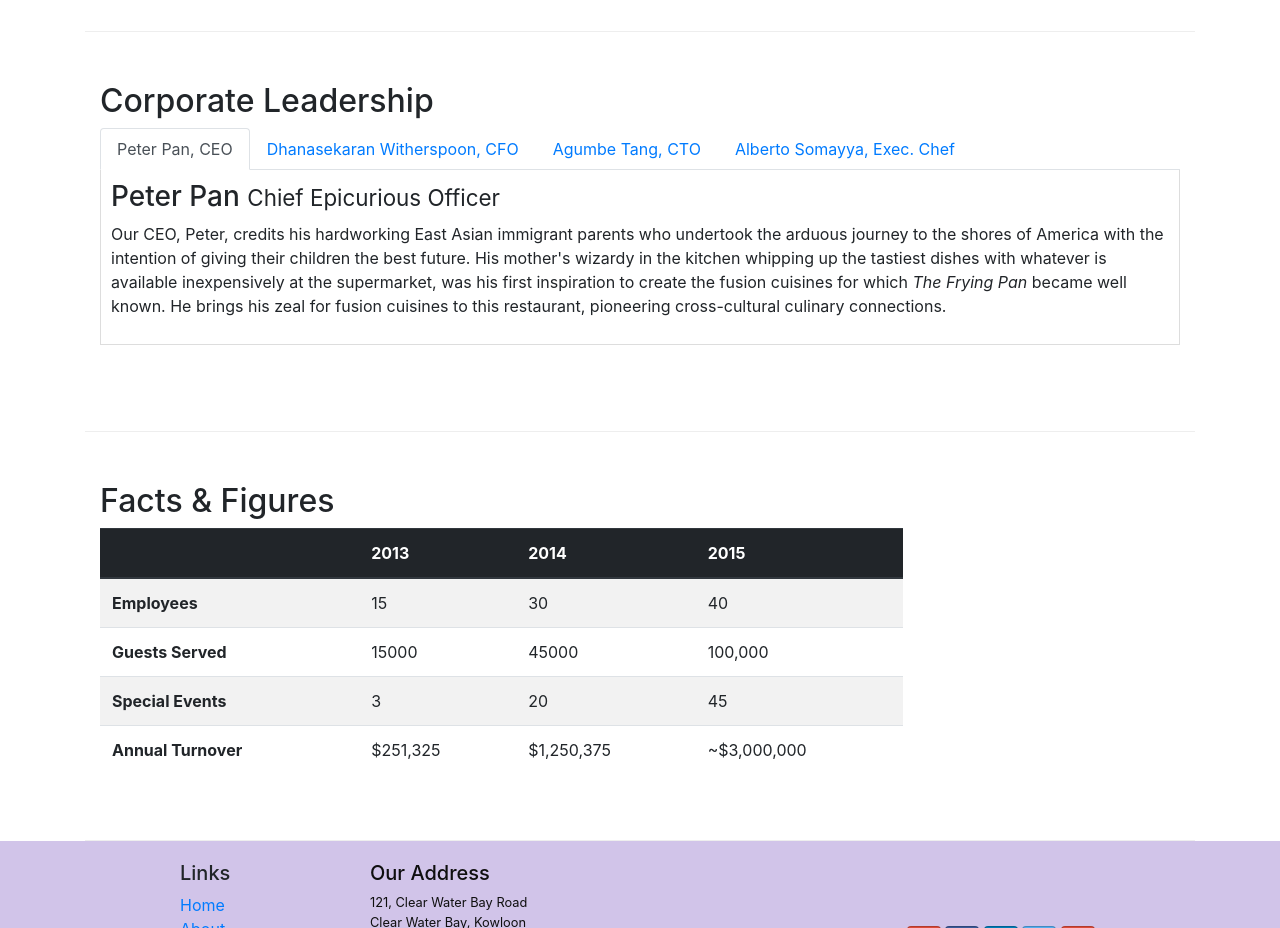
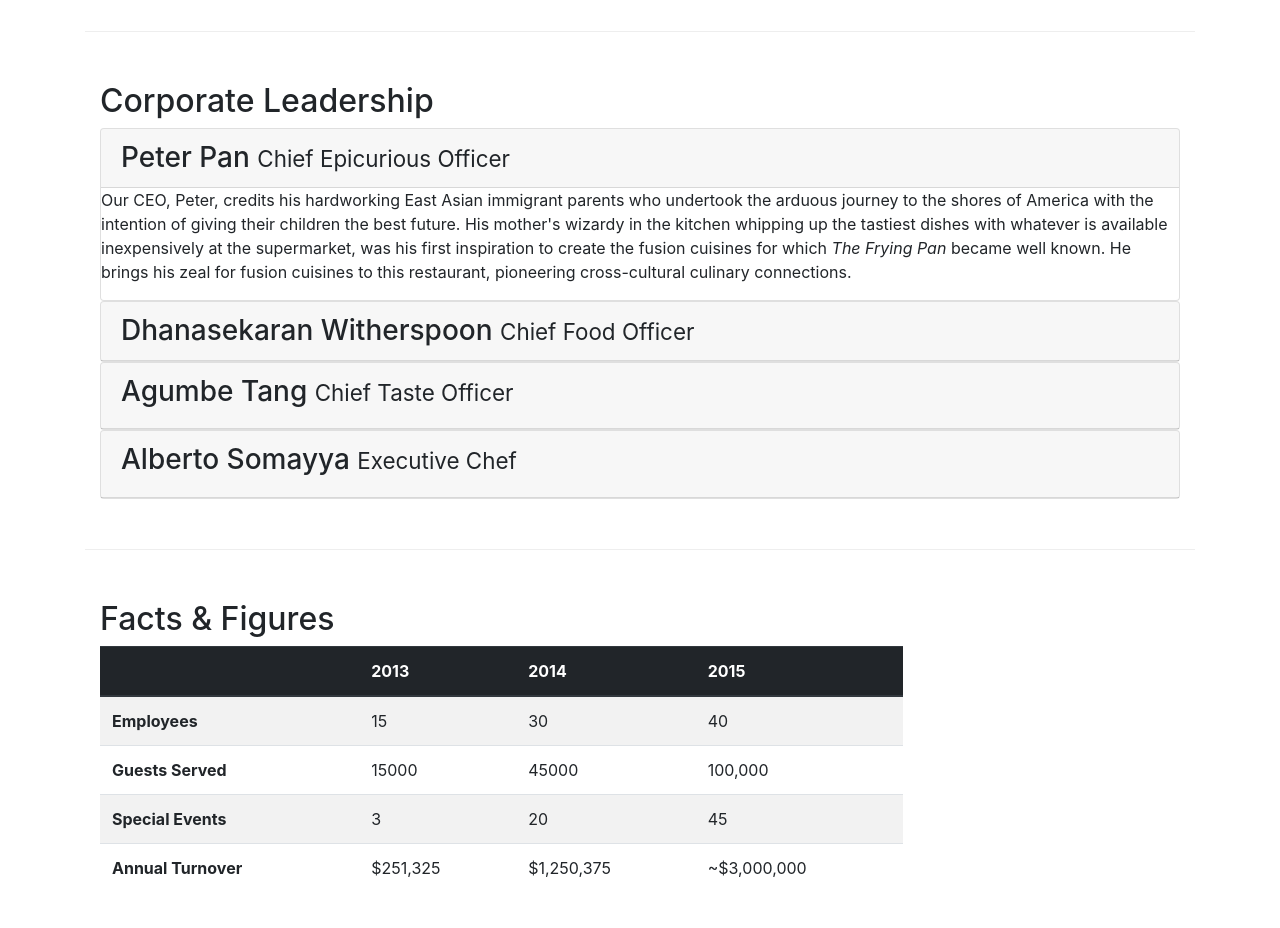
Before and after one commit to maheshwari-ashutosh/Coursera-Bootstrap, a website: page aboutus.html in a window 1280 px wide. Shown: the part 940-1868 px from the top of the page. Drawn offline with nearby package versions, Linux system fonts and the light colour scheme.

Commit message:
Complete accordion exercise

```diff
--- a/aboutus.html
+++ b/aboutus.html
@@ -93,40 +93,52 @@
         <div class="row row-content">
             <div class="col-12">
                 <h2>Corporate Leadership</h2>
-                <ul class="nav nav-tabs">
-                    <li class="nav-item">
-                        <a href="#peter" class="nav-link active" role="tab" data-toggle="tab">Peter Pan, CEO</a>
-                    </li>
-                    <li class="nav-item">
-                        <a href="#danny" class="nav-link" role="tab" data-toggle="tab">Dhanasekaran Witherspoon, CFO</a>
-                    </li>
-                    <li class="nav-item">
-                        <a href="#agumbe" class="nav-link" role="tab" data-toggle="tab">Agumbe Tang, CTO</a>
-                    </li>
-                    <li class="nav-item">
-                        <a href="#alberto" class="nav-link" role="tab" data-toggle="tab">Alberto Somayya, Exec. Chef</a>
-                    </li>
-                </ul>
-                <div class="tab-content">
-                    <div class="tab-pane show fade active" role="tabpanel" id="peter">
-                        <h3>Peter Pan <small>Chief Epicurious Officer</small></h3>
-                        <p class="d-none d-sm-block">Our CEO, Peter, credits his hardworking East Asian immigrant parents who undertook the arduous journey to the shores of America with the intention of giving their children the best future. His mother's wizardy in the kitchen whipping up the tastiest dishes with whatever is available inexpensively at the supermarket, was his first inspiration to create the fusion cuisines for which <em>The Frying Pan</em> became well known. He brings his zeal for fusion cuisines to this restaurant, pioneering cross-cultural culinary connections.</p>
+
+                <div id="accordion">
+                    <div class="card">
+                        <div class="card-header" role="tab" id="peterhead">
+                            <h3 class="mb-0">
+                                <a data-toggle="collapse" data-target="#peter">Peter Pan <small>Chief Epicurious Officer</small>
+                            </a></h3>
+                        </div>
+                        <div class="collapse show" role="tabpanel" data-parent="#accordion" id="peter">
+                            <p class="d-none d-sm-block">Our CEO, Peter, credits his hardworking East Asian immigrant parents who undertook the arduous journey to the shores of America with the intention of giving their children the best future. His mother's wizardy in the kitchen whipping up the tastiest dishes with whatever is available inexpensively at the supermarket, was his first inspiration to create the fusion cuisines for which <em>The Frying Pan</em> became well known. He brings his zeal for fusion cuisines to this restaurant, pioneering cross-cultural culinary connections.</p>
+                        </div>
                     </div>
 
-                    <div class="tab-pane show fade" role="tabpanel" id="danny">
-                        <h3>Dhanasekaran Witherspoon <small>Chief Food Officer</small></h3>
-                        <p class="d-none d-sm-block">Our CFO, Danny, as he is affectionately referred to by his colleagues, comes from a long established family tradition in farming and produce. His experiences growing up on a farm in the Australian outback gave him great appreciation for varieties of food sources. As he puts it in his own words, <em>Everything that runs, wins, and everything that stays, pays!</em></p>
+                    <div class="card">
+                        <div class="card-header" role="tab" id="dannyhead">
+                            <h3 class="mb-0">
+                                <a data-toggle="collapse" data-target="#danny">Dhanasekaran Witherspoon <small>Chief Food Officer</small>
+                            </a></h3>
+                        </div>
+                        <div class="collapse" role="tabpanel" id="danny" data-parent="#accordion">
+                            <p class="d-none d-sm-block">Our CFO, Danny, as he is affectionately referred to by his colleagues, comes from a long established family tradition in farming and produce. His experiences growing up on a farm in the Australian outback gave him great appreciation for varieties of food sources. As he puts it in his own words, <em>Everything that runs, wins, and everything that stays, pays!</em></p>
+                        </div>
                     </div>
 
-                    <div class="tab-pane show fade" role="tabpanel" id="agumbe">
-                        <h3>Agumbe Tang <small>Chief Taste Officer</small></h3>
-                        <p class="d-none d-sm-block">Blessed with the most discerning gustatory sense, Agumbe, our CTO, personally ensures that every dish that we serve meets his exacting tastes. Our chefs dread the tongue lashing that ensues if their dish does not meet his exacting standards. He lives by his motto, <em>You click only if you survive my lick.</em></p>
+                    <div class="card">
+                        <div class="card-header" role="tab" id="agumbehead">
+                            <h3>
+                                <a data-toggle="collapse" data-target="#agumbe">Agumbe Tang <small>Chief Taste Officer</small>
+                            </a></h3>
+                        </div>
+                        <div class="collapse" role="tabpanel" data-parent="#accordion" id="agumbe">
+                            <p class="d-none d-sm-block">Blessed with the most discerning gustatory sense, Agumbe, our CTO, personally ensures that every dish that we serve meets his exacting tastes. Our chefs dread the tongue lashing that ensues if their dish does not meet his exacting standards. He lives by his motto, <em>You click only if you survive my lick.</em></p>
+                        </div>
                     </div>
 
-                    <div class="tab-pane show fade" role="tabpanel" id="alberto">
-                        <h3>Alberto Somayya <small>Executive Chef</small></h3>
-                        <p class="d-none d-sm-block">Award winning three-star Michelin chef with wide International experience having worked closely with whos-who in the culinary world, he specializes in creating mouthwatering Indo-Italian fusion experiences. He says, <em>Put together the cuisines from the two craziest cultures, and you get a winning hit! Amma Mia!</em></p>
+                    <div class="card">
+                        <div class="card-header" role="tab" id="albertohead">
+                            <h3>
+                                <a data-toggle="collapse" data-target="#alberto">Alberto Somayya <small>Executive Chef</small>
+                            </a></h3>
+                        </div>
+                        <div class="collapse" role="tabpanel" data-parent="#accordion" id="alberto">
+                            <p class="d-none d-sm-block">Award winning three-star Michelin chef with wide International experience having worked closely with whos-who in the culinary world, he specializes in creating mouthwatering Indo-Italian fusion experiences. He says, <em>Put together the cuisines from the two craziest cultures, and you get a winning hit! Amma Mia!</em></p>
+                        </div>
                     </div>
+
                 </div>
 
             </div>
```
